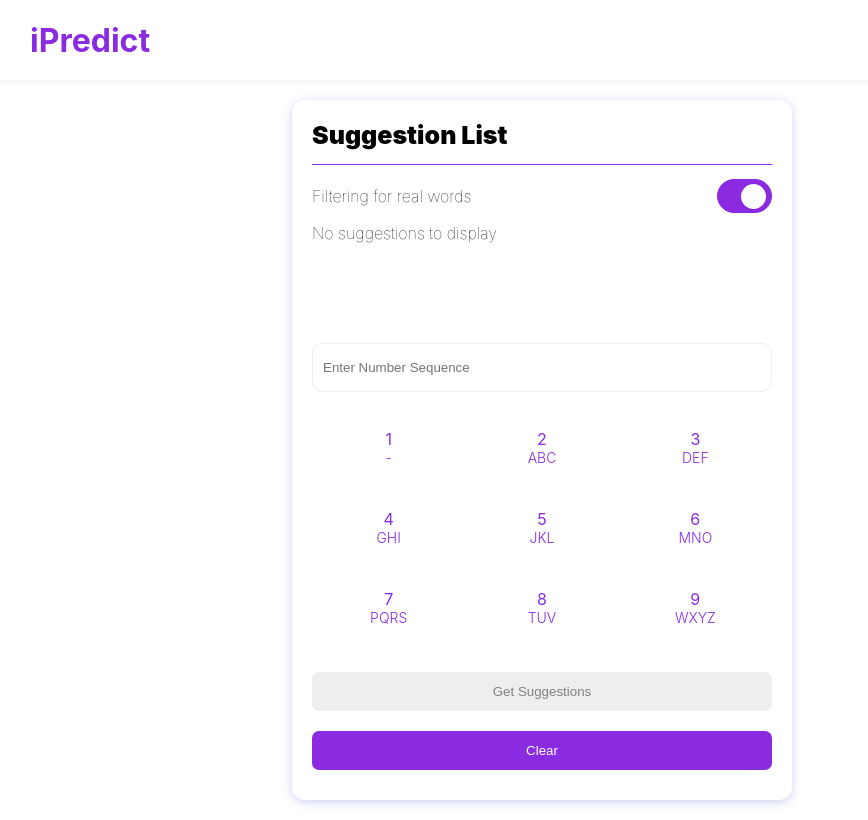
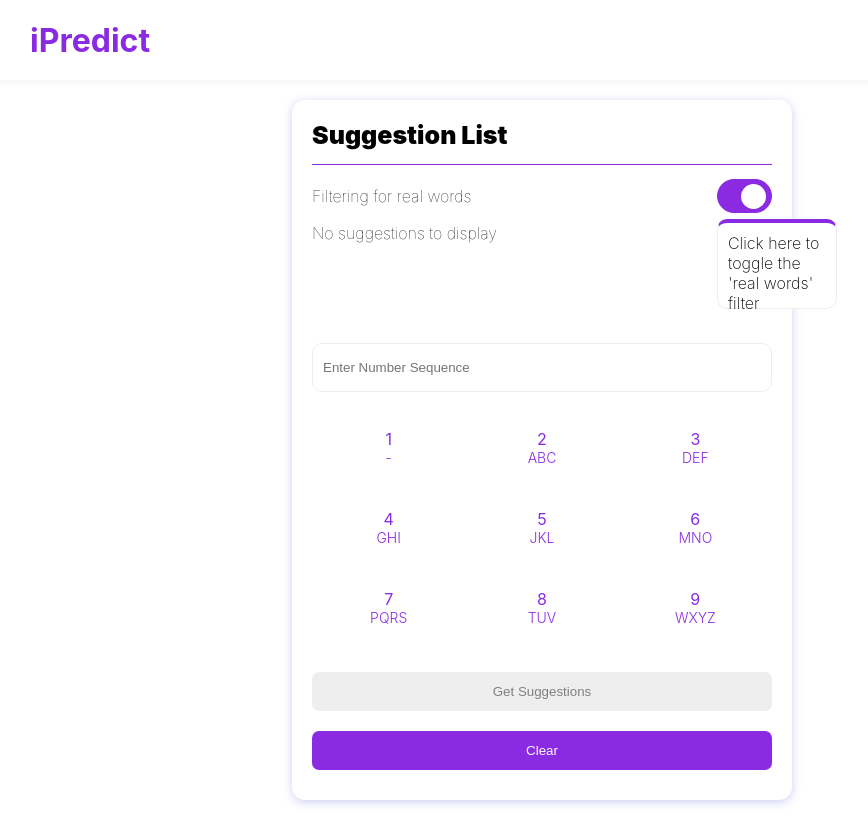
Before and after one commit to debaosuidecl/number-to-word-list, a React (Vite) app in the folder client/: page / in a window 1280 px wide. Shown: the whole page, without its empty margins (98-966 px from the left). Built offline with nearby package versions, Linux system fonts and the light colour scheme.

Commit message:
Added Tooltip to Toggler to instruct first time viewers toggle

```diff
--- a/client/src/components/PhonePredictor/PhonePredictor.jsx
+++ b/client/src/components/PhonePredictor/PhonePredictor.jsx
@@ -45,6 +45,8 @@ const PhonePredictor = () => {
                     title={isUsingRealWordFilter ? "Filtering for real words" : "Not filtering for real words"}
                     isActive={isUsingRealWordFilter}
                     onToggle={() => setIsUsingRealWordFilter(state => !state)}
+
+                    tooltipContent="Click here to toggle the 'real words' filter"
                 />
                 <SuggestionList suggestionList={suggestionList} />
 
--- a/client/src/components/Toggler/Toggler.jsx
+++ b/client/src/components/Toggler/Toggler.jsx
@@ -1,12 +1,20 @@
 import classes from './Toggler.module.css'
+import { useState } from "react"
 
-
-const Toggler = ({ title, isActive, onToggle }) => {
+const Toggler = ({ title, isActive, onToggle, tooltipContent }) => {
+    const [notificationClosed, setNotificationClosed] = useState(localStorage.getItem("notification_closed"))
     return <div className={classes.Toggler}>
         <p className={classes.title}>{title}</p>
-        <div onClick={onToggle} className={isActive ? [classes.ToggleBackground, classes.Active].join(" ") : classes.ToggleBackground}>
+        <div onClick={() => {
+            setNotificationClosed(true)
+            localStorage.setItem("notification_closed", true)
+            onToggle()
+        }} className={isActive ? [classes.ToggleBackground, classes.Active].join(" ") : classes.ToggleBackground}>
             <div className={classes.ToggleBall}></div>
         </div>
+        {!notificationClosed ? <div className={classes.Tooltip}>
+            <p>{tooltipContent}</p>
+        </div> : null}
     </div>
 }
 
--- a/client/src/components/Toggler/Toggler.module.css
+++ b/client/src/components/Toggler/Toggler.module.css
@@ -2,6 +2,7 @@
     display: flex;
     justify-content: space-between;
     align-items: center;
+    position: relative;
 }
 .Toggler .title{
     font-weight: 100;
@@ -19,7 +20,6 @@
     justify-content: flex-start;
     transition: .3s;
     cursor: pointer;
-
 }
 
 .ToggleBall{
@@ -32,15 +32,31 @@
 }
 
 .ToggleBackground.Active{
-
     background-color: blueviolet;
     border: 1px solid blueviolet;
     justify-content: flex-end;
     transition: .3s;
-
 }
 
 .ToggleBackground.Active .ToggleBall{
     background: white;
 
 }
+
+.Tooltip{
+    position: absolute;
+    background: white;
+    border: 1px solid #eee;
+    width: 120px;
+    min-height: 90px;
+    bottom: 0;
+    right: -65px;
+    padding: 10px;
+    top: 40px;
+    border-radius: 10px;
+    border-top: 4px solid blueviolet
+}
+
+.Tooltip p{
+    font-weight: 200;
+}
--- a/client/src/store/actionCreators/prediction.js
+++ b/client/src/store/actionCreators/prediction.js
@@ -12,11 +12,11 @@ export const getSuggestions = (options) => {
 
         try {
             const { data } = await requestModule("POST", "/prediction", options)
-            console.log(data)
+            // console.log(data)
             dispatch(predictionActions.setSuggestions(data.data))
 
         } catch (error) {
-            console.log(error);
+            // console.log(error);
 
             const errorObject = error?.response?.data
             if (errorObject?.error) {
```
